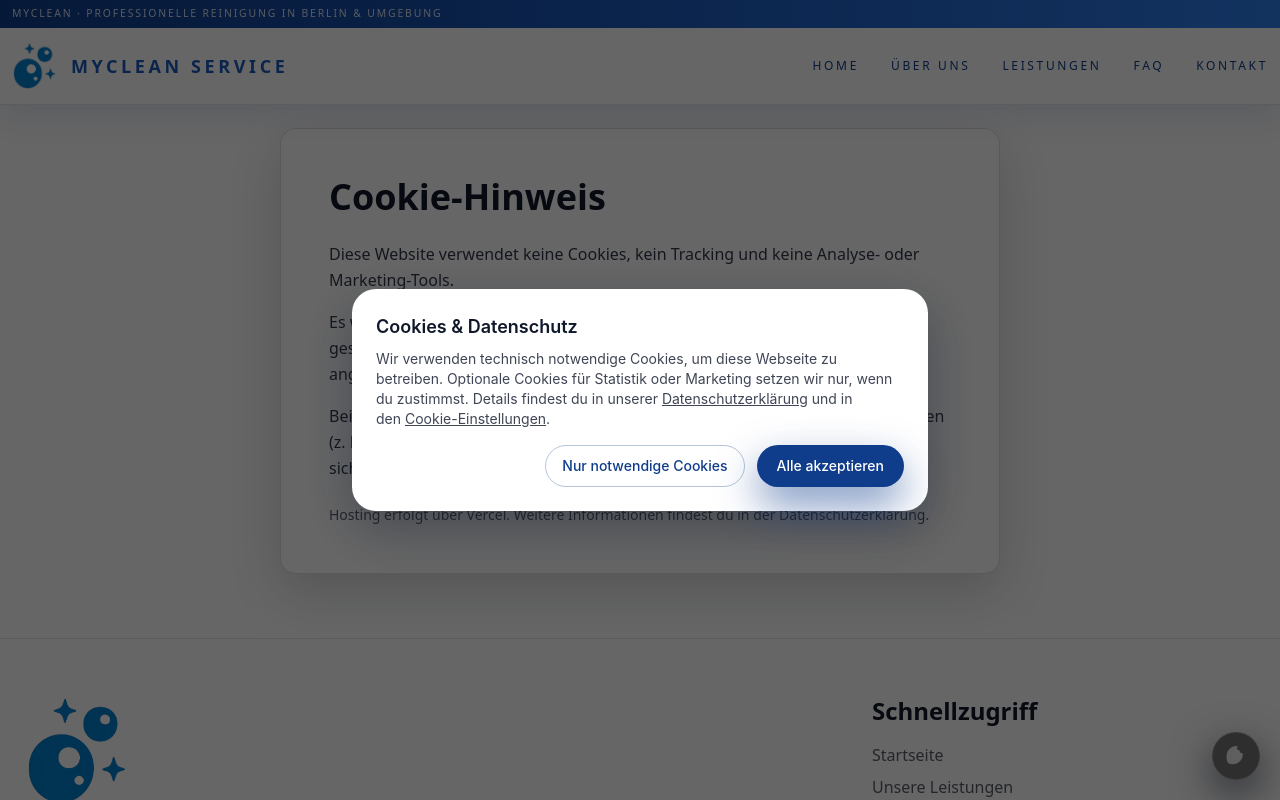
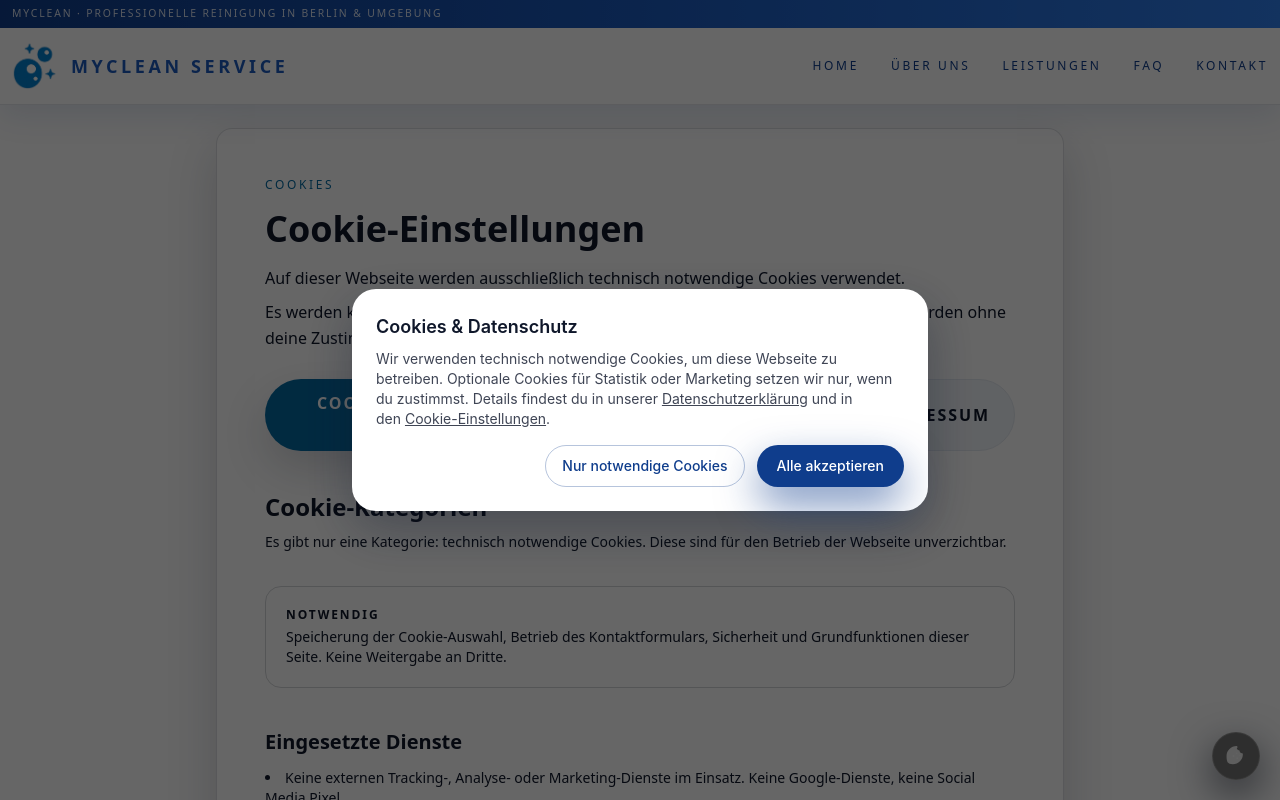
Before and after one commit to oxaxk/mc, a React (Vite) app: page /cookie in a window 1280 px wide. Shown: the top 800 px of the page. Built offline with nearby package versions, Linux system fonts and the light colour scheme.

Commit message:
Update page.tsx

```diff
--- a/src/pages/cookie/page.tsx
+++ b/src/pages/cookie/page.tsx
@@ -1,35 +1,89 @@
+import { useEffect } from 'react';
+import { Link } from 'react-router-dom';
 import Header from '../../components/feature/Header';
 import Footer from '../../components/feature/Footer';
 
-export default function CookieInfoPage() {
+export default function CookieSettingsPage() {
+  useEffect(() => {
+    window.scrollTo({ top: 0, left: 0, behavior: 'auto' });
+  }, []);
+
+  const openBanner = () => {
+    window.dispatchEvent(new CustomEvent('cookie-banner:open', { detail: { mode: 'settings' } }));
+  };
+
   return (
     <div className="min-h-screen bg-[var(--page-bg)] text-[color:var(--page-fg)]">
       <Header />
-      <main className="max-w-3xl mx-auto px-6 pt-28 pb-16 md:pt-32">
+      <main className="max-w-4xl mx-auto px-6 pt-28 pb-16 md:pt-32">
         <section>
           <div className="rounded-2xl border border-[rgba(15,23,42,0.14)] dark:border-white/10 bg-[var(--card-glass)] shadow-[0_18px_50px_rgba(15,23,42,0.18)] p-8 lg:p-12">
-            <h1 className="text-3xl md:text-4xl font-semibold mb-6">
-              Cookie-Hinweis
+            <p className="text-xs tracking-[0.22em] uppercase text-sky-700">Cookies</p>
+            <h1 className="text-3xl md:text-4xl font-semibold mt-4 mb-4 text-[color:var(--page-fg)]">
+              Cookie-Einstellungen
             </h1>
 
-            <p className="text-base leading-relaxed opacity-85">
-              Diese Website verwendet keine Cookies, kein Tracking und keine Analyse- oder Marketing-Tools.
+            <p className="mt-2 text-base leading-relaxed text-[color:var(--page-fg)]/80">
+              Auf dieser Webseite werden ausschließlich technisch notwendige Cookies verwendet.
+            </p>
+            <p className="mt-2 text-base leading-relaxed text-[color:var(--page-fg)]/80">
+              Es werden keine Tracking-, Marketing- oder Analyse-Cookies gesetzt. Externe Dienste werden ohne deine Zustimmung nicht geladen.
             </p>
 
-            <p className="mt-4 text-base leading-relaxed opacity-85">
-              Es werden keine personenbezogenen Daten zu Analyse- oder Werbezwecken gespeichert oder ausgewertet.
-              Es gibt daher keine Cookie-Einstellungen, die angepasst werden müssen.
+            <div className="mt-7 flex flex-col sm:flex-row gap-3">
+              <button
+                type="button"
+                onClick={openBanner}
+                className="inline-flex items-center justify-center rounded-full px-6 py-3 font-semibold tracking-[0.12em] uppercase bg-sky-700 text-white shadow-[0_18px_44px_rgba(15,23,42,0.18)] hover:bg-sky-800 transition-colors"
+              >
+                Cookie-Banner öffnen
+              </button>
+
+              <Link
+                to="/datenschutz"
+                className="inline-flex items-center justify-center rounded-full px-6 py-3 font-semibold tracking-[0.12em] uppercase bg-slate-100 border border-slate-200 text-slate-900 hover:bg-slate-200 transition-colors"
+              >
+                Datenschutzerklärung
+              </Link>
+
+              <Link
+                to="/impressum"
+                className="inline-flex items-center justify-center rounded-full px-6 py-3 font-semibold tracking-[0.12em] uppercase bg-slate-100 border border-slate-200 text-slate-900 hover:bg-slate-200 transition-colors"
+              >
+                Impressum
+              </Link>
+            </div>
+
+            <h2 className="mt-10 text-xl md:text-2xl font-semibold text-[color:var(--page-fg)]">
+              Cookie-Kategorien
+            </h2>
+            <p className="mt-2 text-sm leading-relaxed text-[color:var(--page-fg)]/75">
+              Es gibt nur eine Kategorie: technisch notwendige Cookies. Diese sind für den Betrieb der Webseite unverzichtbar.
             </p>
 
-            <p className="mt-4 text-base leading-relaxed opacity-85">
-              Beim Aufruf der Website können technisch notwendige Server-Log-Daten anfallen
-              (z. B. IP-Adresse, Zeitpunkt des Zugriffs, Browsertyp), die ausschließlich der
-              sicheren Bereitstellung der Website dienen.
-            </p>
+            <div className="mt-8 grid gap-4">
+              <div className="bg-[var(--card-glass)]/70 border border-[rgba(15,23,42,0.18)] dark:border-white/15 rounded-2xl p-5">
+                <div className="font-semibold text-[color:var(--page-fg)] tracking-[0.16em] uppercase text-xs mb-1">
+                  Notwendig
+                </div>
+                <div className="mt-1 text-sm text-[color:var(--page-fg)]/80">
+                  Speicherung der Cookie-Auswahl, Betrieb des Kontaktformulars, Sicherheit und Grundfunktionen dieser Seite. Keine Weitergabe an Dritte.
+                </div>
+              </div>
+            </div>
 
-            <p className="mt-6 text-sm opacity-70">
-              Hosting erfolgt über Vercel. Weitere Informationen findest du in der Datenschutzerklärung.
-            </p>
+            <h2 className="mt-10 text-lg md:text-xl font-semibold text-[color:var(--page-fg)]">
+              Eingesetzte Dienste
+            </h2>
+            <ul className="mt-3 space-y-2 text-sm text-[color:var(--page-fg)]/80 list-disc list-inside">
+              <li>
+                Keine externen Tracking-, Analyse- oder Marketing-Dienste im Einsatz. Keine Google-Dienste, keine Social Media Pixel.
+              </li>
+            </ul>
+
+            <div className="mt-6 pt-4 border-t border-[rgba(15,23,42,0.14)] dark:border-white/10">
+              <p className="text-xs opacity-70 text-[color:var(--page-fg)]">Stand: Januar 2026</p>
+            </div>
           </div>
         </section>
       </main>
```
